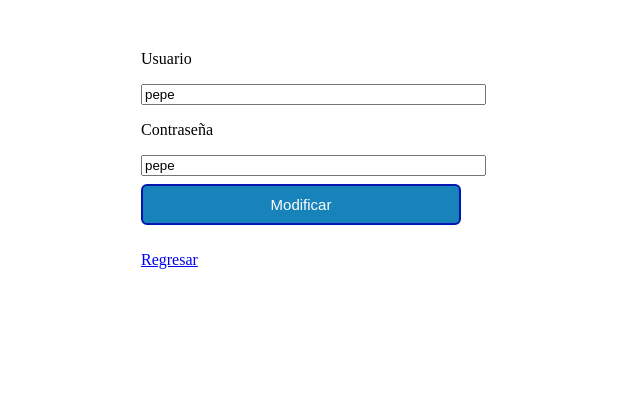
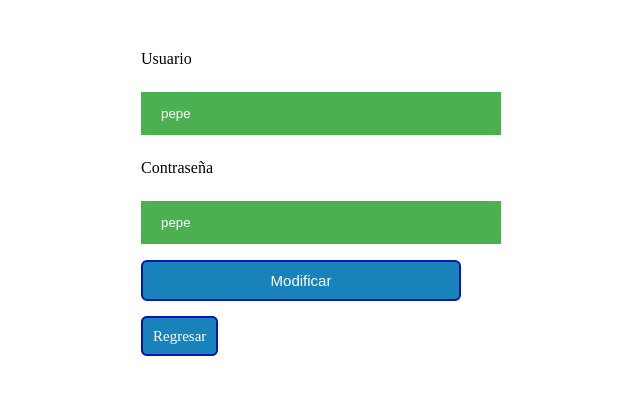
Before and after one commit to LorenaArquero/PracticaConcesionario, a PHP site: page /modificarUser.php?ID=1 in a window 1280 px wide. Shown: the top 395 px of the page, without its empty margins (99-739 px from the left). Run offline with PHP 8.4, Linux system fonts and the light colour scheme; data comes from the database, SQL or seed files in the repository.

Commit message:
Modificacion y Finalización

```diff
--- a/Admin/modificarUser.php
+++ b/Admin/modificarUser.php
@@ -68,11 +68,11 @@
 		<form name="formulario" method="post" action="">
 
 		    <p>Usuario</p>
-		    <input  placeholder="" type="text" name="user2" value="<?php echo $user;?>" maxlength="30" size="40">
+		    <input  class="boton" placeholder="" type="text" name="user2" value="<?php echo $user;?>" maxlength="30" size="40">
 		    <br />
 
 		    <p>Contraseña</p>
-		    <input  placeholder="" type="text" name="pass2" value="<?php echo $pass;?>" maxlength="30" size="40">
+		    <input  class="boton" placeholder="" type="text" name="pass2" value="<?php echo $pass;?>" maxlength="30" size="40">
 		    <br />
 
 
@@ -80,7 +80,7 @@
 
 		</form>
 		<br />
-		<a href="admin.php">Regresar</a>
+		<a class="button" href="admin.php">Regresar</a>
 
 </body>
 </html>
```
